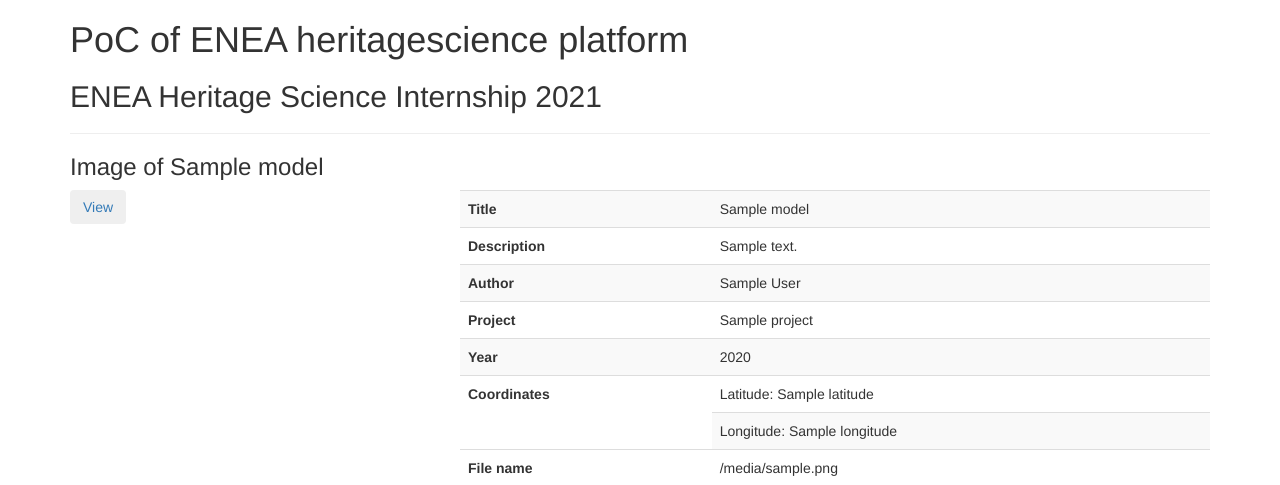
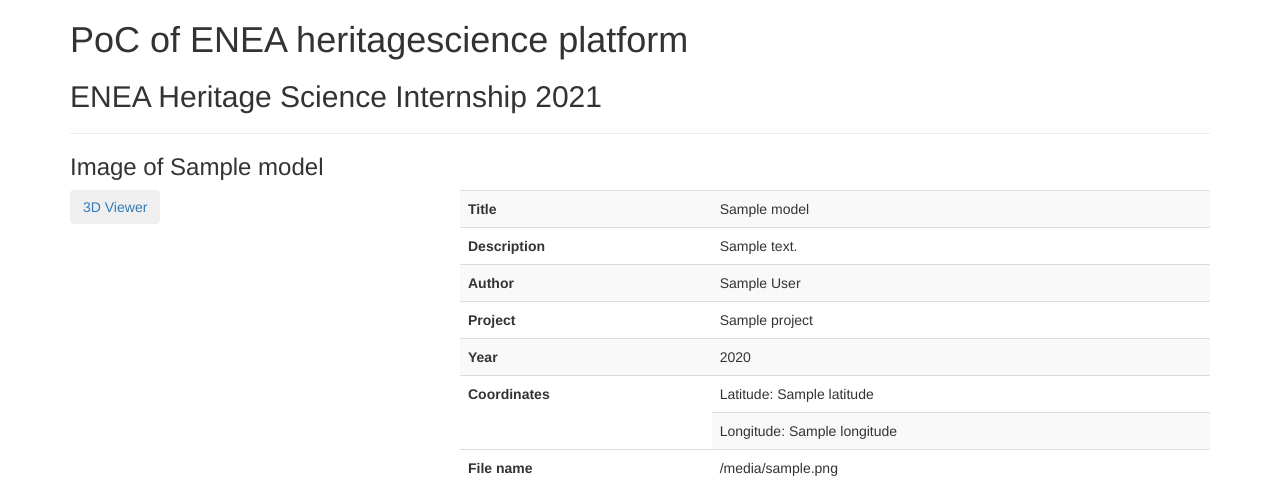
Before and after one commit to mpuccini/opendigitalheritage-dm, a Flask app: page /getObj in a window 1280 px wide. Shown: the top 485 px of the page. Run offline with Flask 2, Linux system fonts and the light colour scheme; a database or web service that is not in the repository returns one stand-in record (values such as "Sample title"); some libraries are stand-ins or nearby versions.

Commit message:
3D viewer button on 3d page data page

```diff
--- a/app/templates/getObj.html
+++ b/app/templates/getObj.html
@@ -24,7 +24,7 @@
 
   <div class="row">
     <div class="col-md-4">
-<a target="_blank" href="3dviewer/assembler.php?oid={{ obj['_id'] }}"><button type="button" class="btn btn-dark">View</button></a>
+<a target="_blank" href="3dviewer/assembler.php?oid={{ obj['_id'] }}"><button type="button" class="btn btn-dark">3D Viewer</button></a>
     </div>
 
 
```
